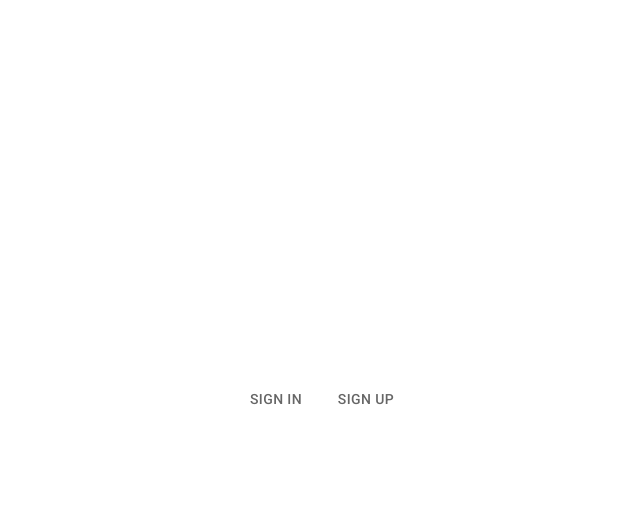
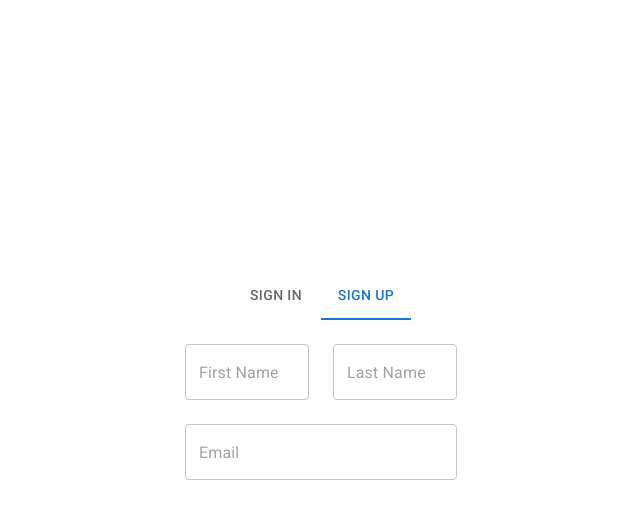
Before and after one commit to jcvegan/manexp, a React (Create React App) app: page / in a window 1280 px wide. Both pictures are taken after a click on the tab "SIGN UP". Shown: the top 518 px of the page, without its empty margins (319-959 px from the left). Built offline with nearby package versions, Linux system fonts and the light colour scheme.

Commit message:
Adding forms with validation

```diff
--- a/package.json
+++ b/package.json
@@ -17,6 +17,7 @@
     "firebase": "^9.6.1",
     "react": "^17.0.2",
     "react-dom": "^17.0.2",
+    "react-hook-form": "^7.22.5",
     "react-redux": "^7.2.6",
     "react-router-dom": "^6.2.1",
     "react-scripts": "5.0.0",
--- a/src/component/sign-up/sign-up.component.jsx
+++ b/src/component/sign-up/sign-up.component.jsx
@@ -0,0 +1,62 @@
+import React, { useState } from "react";
+import { Grid, TextField } from "@mui/material";
+import { useForm, Controller } from "react-hook-form";
+
+const SignUp = () => {
+
+    const { control, handleSubmit } = useForm({
+        mode: 'onChange',
+        reValidateMode: 'onChange',
+        criteriaMode: 'all',
+        defaultValues: {
+            firstName: '',
+            lastName: '',
+            email: '',
+            password: '',
+            passwordConfirmation: '',
+            acceptTerms: false
+        }
+    })
+    const [firstName, setFirstName] = useState('');
+    const [lastName, setLastName] = useState('');
+    const [email, setEmail] = useState('');
+
+    return (
+        <form>
+            <Grid container spacing={3}>
+                <Grid item xs={12} sm={6} md={6} lg={6} xl={6}>
+                    <Controller control={control}
+                                name="firstName"
+                                render={({
+                                    field: { onChange, onBlur, value, name, ref },
+                                    fieldState: { invalid, isTouched, isDirty, error },
+                                    formState,
+                                }) => (
+                                    <TextField  error={invalid}
+                                                fullWidth
+                                                placeholder="First Name"
+                                                value={value}
+                                                onChange={onChange} />
+                                )}
+                                rules={{
+                                    required: {
+                                        message: 'Must specify name',
+                                        value: true
+                                    }
+                                }}
+                                />
+                </Grid>
+                <Grid item xs={12} sm={6} md={6} lg={6} xl={6}>
+                    <TextField value={lastName} placeholder="Last Name" onChange={event => setLastName(event.target.value)} fullWidth />
+                </Grid>
+                <Grid item xs={12} sm={12} md={12} lg={12} xl={12}>
+                    <TextField value={email} placeholder="Email" onChange={event => setEmail(event.target.value)} fullWidth />
+                </Grid>
+                <Grid item></Grid>
+                <Grid item></Grid>
+            </Grid>
+        </form>
+    )
+}
+
+export default SignUp;
--- /dev/null
+++ b/src/component/tab-panel/tabpanel.component.jsx
@@ -0,0 +1,20 @@
+import { Box } from "@mui/system";
+import React, { useMemo } from "react";
+
+const TabPanel = ({ children, value, index, ...other}) => {
+
+    const isHidden = useMemo(() => value !== index, [value, index]);
+
+    return (
+        <div    role="tabpanel"
+                hidden={isHidden}
+                id={`tabpanel-${index}`}
+                {...other} >
+            <Box sx={{p:3}}>
+                {children}
+            </Box>
+        </div>
+    )
+}
+
+export default TabPanel;
--- a/src/fragments/header/header.fragment.jsx
+++ b/src/fragments/header/header.fragment.jsx
@@ -1,7 +1,7 @@
 import React from "react";
 import { connect } from "react-redux";
 import { createStructuredSelector} from "reselect";
-import { Container, IconButton, Toolbar, Typography } from "@mui/material";
+import { IconButton, Toolbar, Typography } from "@mui/material";
 
 import AppBar from "../../component/appbar/AppBar.component";
 
--- a/src/pages/currency/currency.page.jsx
+++ b/src/pages/currency/currency.page.jsx
@@ -10,10 +10,9 @@ const CurrencyPage = () => {
 
     useEffect(() => {
 
-        console.log('dispatch')
         dispatch(setTitle("Currency"));
 
-    }, []);
+    }, [dispatch]);
 
     return (
         <Grid container spacing={3}>
--- a/src/pages/signInOrUp/signInOrUp.page.jsx
+++ b/src/pages/signInOrUp/signInOrUp.page.jsx
@@ -1,16 +1,36 @@
-import React from "react";
+import React, { useState } from "react";
 import Container from "../../component/container/container.component";
 import Tabs from '@mui/material/Tabs';
 import Tab from '@mui/material/Tab';
+import TabPanel from "../../component/tab-panel/tabpanel.component";
+import { Box } from "@mui/system";
+import SignUp from "../../component/sign-up/sign-up.component";
 
 const SignInOrUpPage = () => {
 
+    const [value, setValue] = useState(0);
+
+    const handleChange = (event, newValue) => {
+        setValue(newValue);
+    }
+
     return (
         <Container>
-            <Tabs>
-                <Tab label="Sign In" />
-                <Tab label="Sign Up" />
-            </Tabs>
+            <Box sx={{ width: '25%' }}>
+                <Box>
+                    <Tabs value={value} onChange={handleChange} centered>
+                        <Tab label="Sign In" id="tabpanel-0" />
+                        <Tab label="Sign Up" id="tabpanel-1" />
+                    </Tabs>
+                </Box>
+                <TabPanel value={value} index={0}>
+                    <div>Hello</div>
+                </TabPanel>
+                <TabPanel value={value} index={1}>
+                    <SignUp />
+                </TabPanel>
+            </Box>
+
         </Container>
     )
 }
```
Also changed, not shown: 1 other file (tests, documents, lock files or other folders).
